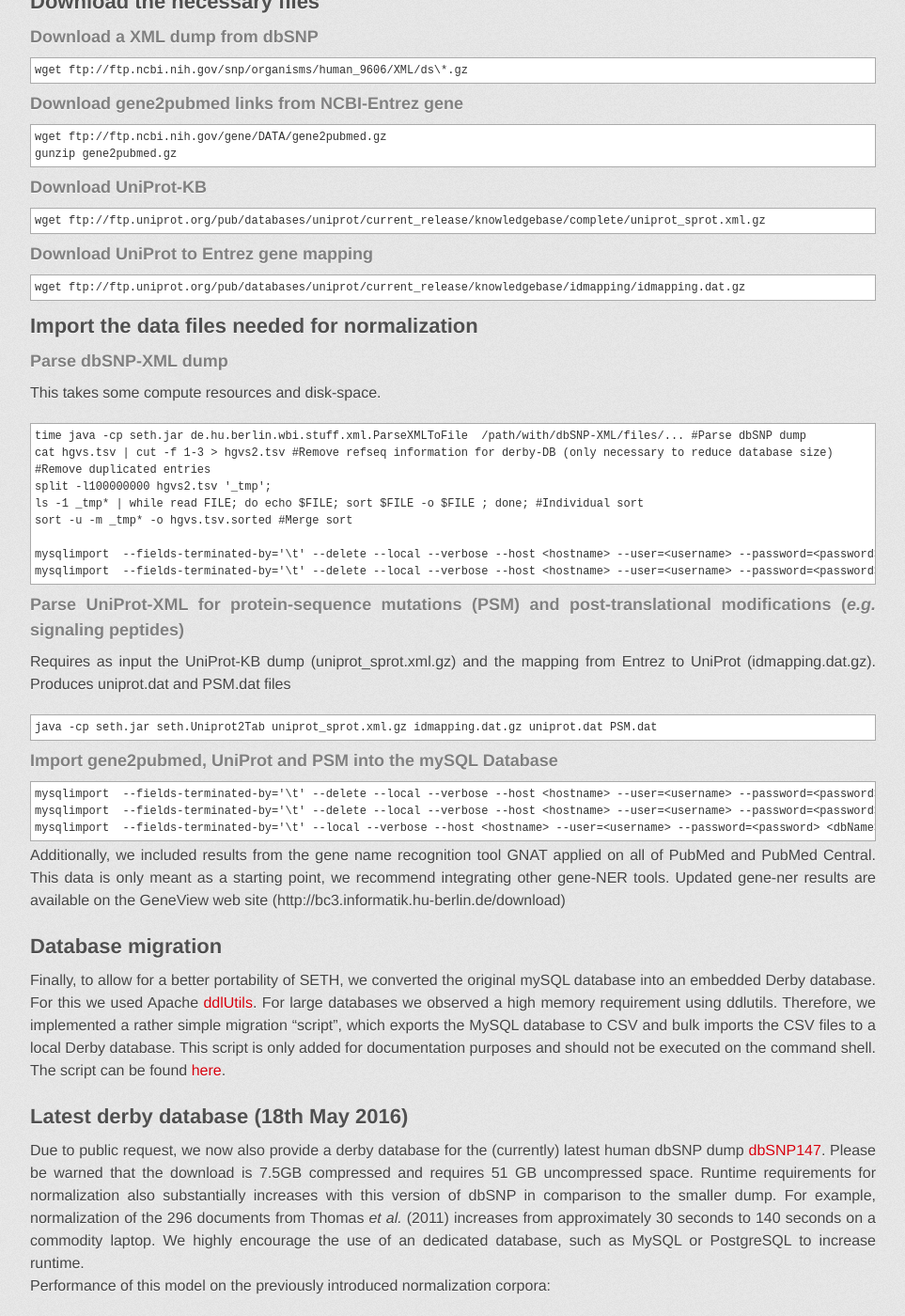
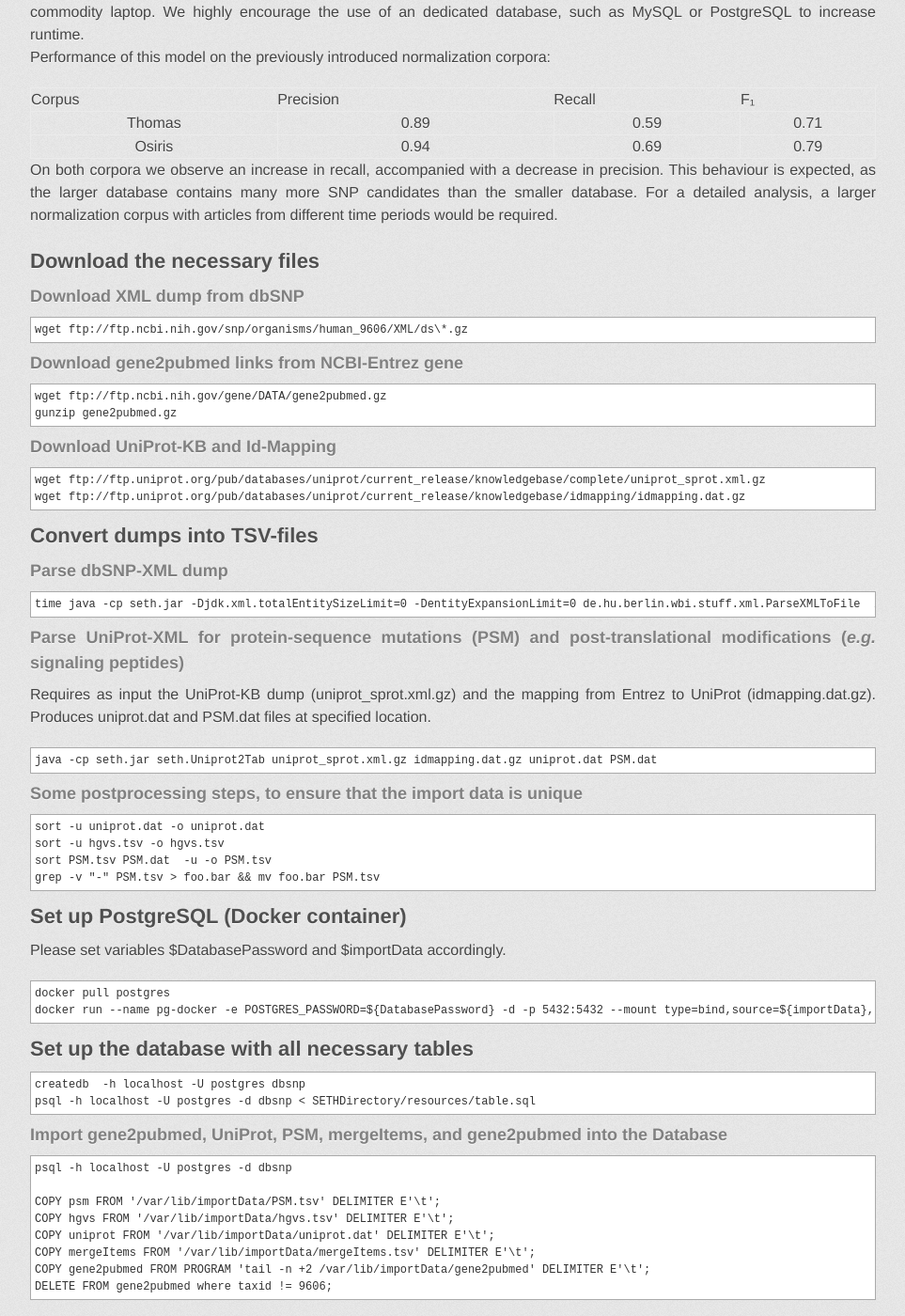
Before and after one commit to rockt/SETH, a Jekyll site: the page built from index.md, in a window 1280 px wide and 1400 px high, scrolled down 7061 px. Shown: the whole window at 94% size, without its empty margins (158-1121 px from the left). Built offline with Jekyll 4.4.1, drawn with Linux system fonts in a browser that asks for light colours; some web fonts are replaced; some of the changed text lies outside the part shown.

Commit message:
Some changes from mySQL to Postgres

```diff
--- a/index.md
+++ b/index.md
@@ -345,72 +345,12 @@ Bioinformatics, 29(11), 1433–1439.
 F1000Research 2014, 3:18
 
 # Rebuilding the database used for SNP normalization
-**WARNING:** We provide a stand-alone (embedded) [Derby database](https://drive.google.com/file/d/0B9uTfq0OyHAsS0hoNDFRR0ZyOUE/view?usp=sharing).
-The following steps are only needed if you want to build the database from scratch.
 This database is **only** required for normalization to either dbSNP or UniProt.
+The following steps are needed if you want to build the database from scratch.
+We provide an (old/ancient/prehistoric) stand-alone (embedded) [Derby database](https://drive.google.com/file/d/0B9uTfq0OyHAsS0hoNDFRR0ZyOUE/view?usp=sharing).
 
-
-The import script is tailored towards a mySQL database, but theoretically any other database can be used.
-However, in this case you have to adopt the following description to your database type.
+The import script is tailored towards a PostgreSQL-database, but *theoretically* any other database can be used.
 We would be happy to get feedback about using SETH with other databases.
-
-## Set up the database with all necessary tables
-	CREATE DATABASE dbSNP137 CHARACTER SET latin1;
-	mysql <dbName> -h <hostname> -u <username> -p<password> resources/table.sql
-
-
-## Download the necessary files
-
-### Download a XML dump from dbSNP
-	wget ftp://ftp.ncbi.nih.gov/snp/organisms/human_9606/XML/ds\*.gz
-
-### Download gene2pubmed links from NCBI-Entrez gene
-	wget ftp://ftp.ncbi.nih.gov/gene/DATA/gene2pubmed.gz
-	gunzip gene2pubmed.gz
-
-### Download UniProt-KB
-	wget ftp://ftp.uniprot.org/pub/databases/uniprot/current_release/knowledgebase/complete/uniprot_sprot.xml.gz
-
-### Download UniProt to Entrez gene mapping
-	wget ftp://ftp.uniprot.org/pub/databases/uniprot/current_release/knowledgebase/idmapping/idmapping.dat.gz
-
-## Import the data files needed for normalization
-
-### Parse dbSNP-XML dump
-This takes some compute resources and disk-space.
-
-	time java -cp seth.jar de.hu.berlin.wbi.stuff.xml.ParseXMLToFile  /path/with/dbSNP-XML/files/... #Parse dbSNP dump
-	cat hgvs.tsv | cut -f 1-3 > hgvs2.tsv #Remove refseq information for derby-DB (only necessary to reduce database size)
-	#Remove duplicated entries
-	split -l100000000 hgvs2.tsv '_tmp';
-	ls -1 _tmp* | while read FILE; do echo $FILE; sort $FILE -o $FILE ; done; #Individual sort
-	sort -u -m _tmp* -o hgvs.tsv.sorted #Merge sort
-
-	mysqlimport  --fields-terminated-by='\t' --delete --local --verbose --host <hostname> --user=<username> --password=<password> <dbName> PSM.tsv
-	mysqlimport  --fields-terminated-by='\t' --delete --local --verbose --host <hostname> --user=<username> --password=<password> <dbName> hgvs.tsv.sorted
-
-
-### Parse UniProt-XML for protein-sequence mutations (PSM) and post-translational modifications (*e.g.* signaling peptides)
-
-Requires as input the UniProt-KB dump (uniprot_sprot.xml.gz) and the mapping from Entrez to UniProt (idmapping.dat.gz).
-Produces uniprot.dat and PSM.dat files
-
-	java -cp seth.jar seth.Uniprot2Tab uniprot_sprot.xml.gz idmapping.dat.gz uniprot.dat PSM.dat
-
-
-### Import  gene2pubmed, UniProt and PSM into the mySQL Database
-
-	mysqlimport  --fields-terminated-by='\t' --delete --local --verbose --host <hostname> --user=<username> --password=<password> <dbName> gene2pubmed
-	mysqlimport  --fields-terminated-by='\t' --delete --local --verbose --host <hostname> --user=<username> --password=<password> <dbName> uniprot.dat
-	mysqlimport  --fields-terminated-by='\t' --local --verbose --host <hostname> --user=<username> --password=<password> <dbName> PSM.dat
-
-Additionally, we included results from the gene name recognition tool GNAT applied on all of PubMed and PubMed Central.
-This data is only meant as a starting point, we recommend integrating other gene-NER tools.
-Updated gene-ner results are available on the GeneView web site (http://bc3.informatik.hu-berlin.de/download)
-
-## Database migration
-Finally, to allow for a better portability of SETH, we converted the original mySQL database into an embedded Derby database.
-For this we used Apache [ddlUtils](http://db.apache.org/ddlutils/). For large databases we observed a high memory requirement using ddlutils. Therefore, we implemented a rather simple migration "script", which exports the MySQL database to CSV and bulk imports the CSV files to a local Derby database. This script is only added for documentation purposes and should not be executed on the command shell. The script can be found [here](https://github.com/rockt/SETH/blob/master/resources/migrate/migrate.sh).
 
 ## Latest derby database (18th May 2016)
 Due to public request, we now also provide a derby database for the (currently) latest human dbSNP dump [dbSNP147](https://drive.google.com/open?id=0BxyKVvNXUobTMDJYcG81Uzdhb28). Please be warned that the download is 7.5GB compressed and requires 51 GB uncompressed space. Runtime requirements for normalization also substantially increases with this version of dbSNP in comparison to the smaller dump. For example, normalization of the 296 documents from Thomas *et al.* (2011) increases from approximately 30 seconds to 140 seconds on a commodity laptop. We highly encourage the use of an dedicated database, such as MySQL or PostgreSQL to increase runtime.
@@ -425,7 +365,59 @@ On both corpora we observe an increase in recall, accompanied with a decrease in
 For a detailed analysis, a larger normalization corpus with articles from different time periods would be required.
 
 
+## Download the necessary files
 
+### Download XML dump from dbSNP
+	wget ftp://ftp.ncbi.nih.gov/snp/organisms/human_9606/XML/ds\*.gz
+
+### Download gene2pubmed links from NCBI-Entrez gene
+	wget ftp://ftp.ncbi.nih.gov/gene/DATA/gene2pubmed.gz
+	gunzip gene2pubmed.gz
+
+### Download UniProt-KB and Id-Mapping
+	wget ftp://ftp.uniprot.org/pub/databases/uniprot/current_release/knowledgebase/complete/uniprot_sprot.xml.gz
+	wget ftp://ftp.uniprot.org/pub/databases/uniprot/current_release/knowledgebase/idmapping/idmapping.dat.gz
+
+## Convert dumps into TSV-files
+
+### Parse dbSNP-XML dump
+
+	time java -cp seth.jar -Djdk.xml.totalEntitySizeLimit=0 -DentityExpansionLimit=0 de.hu.berlin.wbi.stuff.xml.ParseXMLToFile  /path/with/dbSNP-XML/files/... /path/importDir
+
+### Parse UniProt-XML for protein-sequence mutations (PSM) and post-translational modifications (*e.g.* signaling peptides)
+
+Requires as input the UniProt-KB dump (uniprot_sprot.xml.gz) and the mapping from Entrez to UniProt (idmapping.dat.gz).
+Produces uniprot.dat and PSM.dat files at specified location.
+
+	java -cp seth.jar seth.Uniprot2Tab uniprot_sprot.xml.gz idmapping.dat.gz uniprot.dat PSM.dat
+
+### Some postprocessing steps, to ensure that the import data is unique
+    sort -u uniprot.dat -o uniprot.dat
+    sort -u hgvs.tsv -o hgvs.tsv
+    sort PSM.tsv PSM.dat  -u -o PSM.tsv
+    grep -v "-" PSM.tsv > foo.bar && mv foo.bar PSM.tsv
+
+
+## Set up PostgreSQL (Docker container)
+Please set variables $DatabasePassword and $importData accordingly.
+
+    docker pull postgres
+    docker run --name pg-docker -e POSTGRES_PASSWORD=${DatabasePassword} -d -p 5432:5432 --mount type=bind,source=${importData},target=/var/lib/importData,readonly postgres
+
+## Set up the database with all necessary tables
+    createdb  -h localhost -U postgres dbsnp
+    psql -h localhost -U postgres -d dbsnp < SETHDirectory/resources/table.sql
+
+### Import  gene2pubmed, UniProt, PSM, mergeItems, and gene2pubmed into the Database
+
+    psql -h localhost -U postgres -d dbsnp
+
+    COPY psm FROM '/var/lib/importData/PSM.tsv' DELIMITER E'\t';
+    COPY hgvs FROM '/var/lib/importData/hgvs.tsv' DELIMITER E'\t';
+    COPY uniprot FROM '/var/lib/importData/uniprot.dat' DELIMITER E'\t';
+    COPY mergeItems FROM '/var/lib/importData/mergeItems.tsv' DELIMITER E'\t';
+    COPY gene2pubmed FROM PROGRAM 'tail -n +2 /var/lib/importData/gene2pubmed' DELIMITER E'\t';
+    DELETE FROM gene2pubmed where taxid != 9606;
 
 # Bug reports
 Issues and feature requests can be filed [online](https://github.com/rockt/SETH/issues)
@@ -433,4 +425,4 @@ Issues and feature requests can be filed [online](https://github.com/rockt/SETH/
 # Contact
 For questions and  remarks please contact Philippe Thomas:
 
-thomas \[at\] informatik \[dot\] hu-berlin \[dot\] de
+https://www.dfki.de/en/web/about-us/employee/person/phth01/
```
